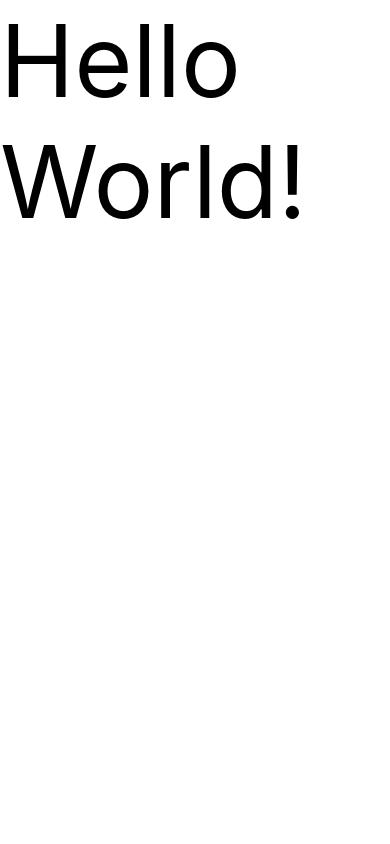
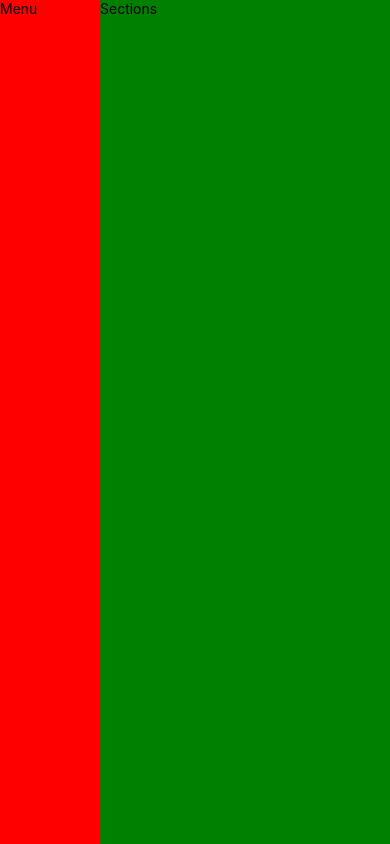
Before and after one commit to AndreaOlivieri/ctv_rn_demo, a React Native app: screen / in a window 390 px wide. Built offline with nearby package versions, Linux system fonts and the light colour scheme.

Commit message:
added sections and menu

```diff
--- /dev/null
+++ b/src/components/Menu.tsx
@@ -0,0 +1,26 @@
+/**
+ * Sample React Native App
+ * https://github.com/facebook/react-native
+ *
+ * @format
+ */
+
+import React from 'react';
+import {StyleSheet, Text, View} from 'react-native';
+
+function Menu(): React.JSX.Element {
+  return (
+    <View style={styles.menuContainer}>
+      <Text>Menu</Text>
+    </View>
+  );
+}
+
+const styles = StyleSheet.create({
+  menuContainer: {
+    width: 100,
+    backgroundColor: 'red',
+  },
+});
+
+export default Menu;
--- /dev/null
+++ b/src/components/Sections.tsx
@@ -0,0 +1,26 @@
+/**
+ * Sample React Native App
+ * https://github.com/facebook/react-native
+ *
+ * @format
+ */
+
+import React from 'react';
+import {StyleSheet, Text, View} from 'react-native';
+
+function Sections(): React.JSX.Element {
+  return (
+    <View style={styles.sectionsContainer}>
+      <Text>Sections</Text>
+    </View>
+  );
+}
+
+const styles = StyleSheet.create({
+  sectionsContainer: {
+    flexGrow: 1,
+    backgroundColor: 'green',
+  },
+});
+
+export default Sections;
--- a/src/pages/Homepage.tsx
+++ b/src/pages/Homepage.tsx
@@ -6,19 +6,24 @@
  */
 
 import React from 'react';
-import {StyleSheet, Text, View} from 'react-native';
+import {StyleSheet, View} from 'react-native';
+import Menu from '../components/Menu';
+import Sections from '../components/Sections';
 
 function Homepage(): React.JSX.Element {
   return (
-    <View>
-      <Text style={styles.text}>Hello World!</Text>
+    <View style={styles.pageContainer}>
+      <Menu />
+      <Sections />
     </View>
   );
 }
 
 const styles = StyleSheet.create({
-  text: {
-    fontSize: 100,
+  pageContainer: {
+    flex: 1,
+    flexDirection: 'row',
+    backgroundColor: 'blue',
   },
 });
 
```
